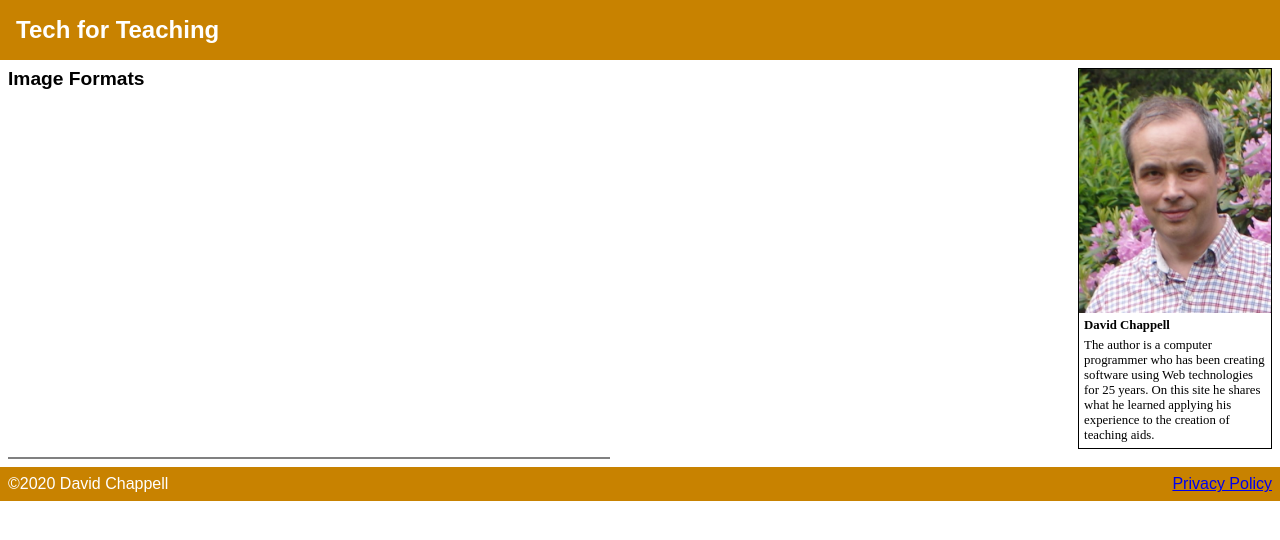
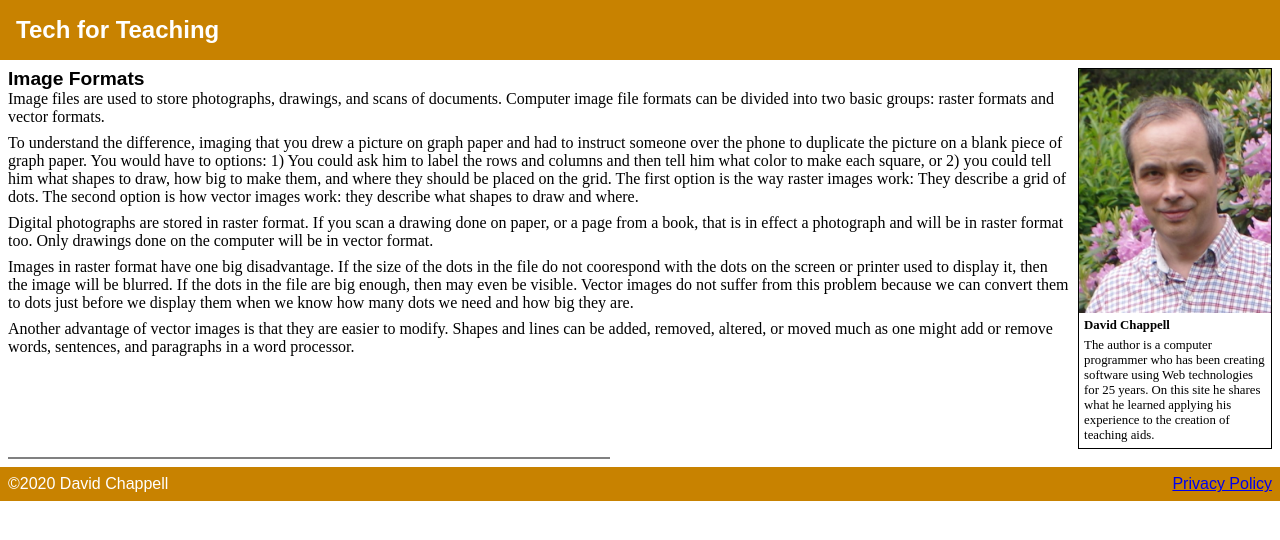
Before and after one commit to david672orford/tech-for-teaching, a Jekyll site: the page built from file-formats/images/index.md, in a window 1280 px wide. Shown: the top 540 px of the page. Built offline with Jekyll 4.4.1, drawn with Linux system fonts in a browser that asks for light colours; our own code applies the rules of GitHub Pages for plain Markdown files.

Commit message:
started article about image file formats

```diff
--- a/assets/css/style.css
+++ b/assets/css/style.css
@@ -37,7 +37,7 @@ H1 A {
 	}
 H2, H3 {
 	font-family: sans-serif;
-	margin-top: .3em;
+	margin-top: .4em;
 	}
 H2 {
 	font-size: 120%;
@@ -54,7 +54,7 @@ UL, OL {
 	padding-left: 1.2em;
 	}
 LI {
-	margin: .4em 0;
+	margin: 0 0 .4em 0;
 	}
 
 TABLE {
--- a/file-formats/images/index.md
+++ b/file-formats/images/index.md
@@ -1 +1,30 @@
 ## Image Formats
+
+Image files are used to store photographs, drawings, and scans of documents.
+Computer image file formats can be divided into two basic groups: raster
+formats and vector formats.
+
+To understand the difference, imaging that you drew a picture on graph
+paper and had to instruct someone over the phone to duplicate the picture
+on a blank piece of graph paper. You would have to options: 1) You could
+ask him to label the rows and columns and then tell him what color to make
+each square, or 2) you could tell him what shapes to draw, how big to make them,
+and where they should be placed on the grid. The first option is the way
+raster images work: They describe a grid of dots. The second option is how
+vector images work: they describe what shapes to draw and where.
+
+Digital photographs are stored in raster format. If you scan a drawing done
+on paper, or a page from a book, that is in effect a photograph and will be
+in raster format too. Only drawings done on the computer will be in vector
+format.
+
+Images in raster format have one big disadvantage. If the size of the dots in
+the file do not coorespond with the dots on the screen or printer used to
+display it, then the image will be blurred. If the dots in the file are big
+enough, then may even be visible.  Vector images do not suffer from this
+problem because we can convert them to dots just before we display them when we
+know how many dots we need and how big they are.
+
+Another advantage of vector images is that they are easier to modify.  Shapes
+and lines can be added, removed, altered, or moved much as one might add or
+remove words, sentences, and paragraphs in a word processor.
```
Also changed, not shown: software/index.md (+4 -0 lines).
